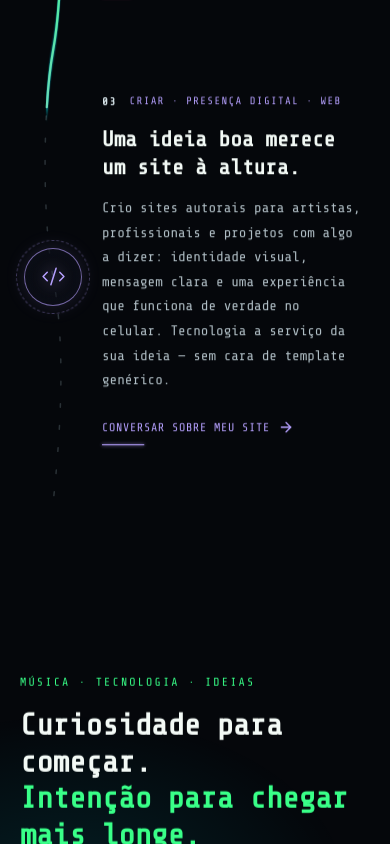
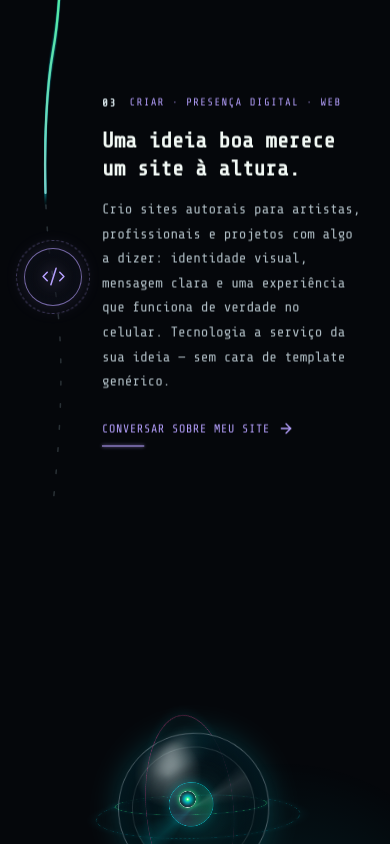
Before and after one commit to henriquefelix8920/77777, a React (Vite) app: page / in a window 390 px wide. Shown: the part 1888-2732 px from the top of the page. Built offline with nearby package versions, Linux system fonts and the light colour scheme.

Commit message:
feat: transforma manifesto em lente interativa

```diff
--- a/src/index.css
+++ b/src/index.css
@@ -1460,15 +1460,24 @@ article.group:hover .cinema-icon__spark {
   z-index: -1;
   inset: 15% 0;
   background: radial-gradient(
-    ellipse at 18% 50%,
-    rgba(0, 240, 255, 0.1),
-    transparent 62%
+    ellipse at 72% 48%,
+    rgba(0, 240, 255, 0.13),
+    transparent 58%
   );
   content: "";
   pointer-events: none;
 }
 .manifesto-inner {
   position: relative;
+  display: grid;
+  grid-template-columns: minmax(0, 1.12fr) minmax(300px, 0.88fr);
+  align-items: center;
+  gap: clamp(1.5rem, 4.5vw, 4.5rem);
+}
+.manifesto-copy {
+  position: relative;
+  z-index: 1;
+  max-width: 700px;
 }
 .manifesto-inner h2 {
   margin-top: 0.9rem;
@@ -1480,12 +1489,198 @@ article.group:hover .cinema-icon__spark {
 .manifesto-inner h2 span {
   color: #39ff88;
 }
-.manifesto-inner > p:not(.section-kicker) {
+.manifesto-inner h2 .manifesto-word--curiosity {
+  color: #f3faf6;
+}
+.manifesto-inner h2 .manifesto-word--intention {
+  color: #39ff88;
+}
+.manifesto-copy > p:not(.section-kicker) {
   max-width: 62ch;
   margin: 1rem 0 1.6rem;
   color: #b6c2c9;
   font-size: 1rem;
   line-height: 1.85;
+}
+.focus-stage {
+  --focus-progress: 0.5;
+  --focus-rotation: 0deg;
+  --focus-counter-rotation: 0deg;
+  --focus-tilt-x: 0deg;
+  --focus-tilt-y: 0deg;
+  --focus-scale: 0.86;
+  --focus-aperture: 0.62;
+  --focus-glow: 0.52;
+  position: relative;
+  z-index: 0;
+  display: grid;
+  min-height: clamp(320px, 36vw, 460px);
+  place-items: center;
+  perspective: 1100px;
+}
+.focus-stage__aura {
+  position: absolute;
+  inset: 12%;
+  border-radius: 50%;
+  background: radial-gradient(
+    circle,
+    rgba(0, 240, 255, 0.22),
+    rgba(57, 255, 136, 0.09) 32%,
+    rgba(255, 77, 166, 0.05) 48%,
+    transparent 70%
+  );
+  filter: blur(24px);
+  opacity: var(--focus-glow);
+  transform: scale(var(--focus-scale));
+  pointer-events: none;
+}
+.focus-lens {
+  position: relative;
+  width: min(100%, 410px);
+  aspect-ratio: 1;
+  transform-style: preserve-3d;
+  transform: rotateX(var(--focus-tilt-x)) rotateY(var(--focus-tilt-y))
+    scale(var(--focus-scale));
+}
+.focus-lens__orbit,
+.focus-lens__body,
+.focus-lens__iris,
+.focus-lens__core,
+.focus-lens__glint {
+  position: absolute;
+  display: block;
+  border-radius: 50%;
+  pointer-events: none;
+}
+.focus-lens__orbit {
+  border: 1px solid rgba(0, 240, 255, 0.42);
+  box-shadow:
+    0 0 14px rgba(0, 240, 255, 0.11),
+    inset 0 0 12px rgba(0, 240, 255, 0.08);
+  transform-style: preserve-3d;
+}
+.focus-lens__orbit--outer {
+  inset: 1%;
+  border-style: dashed;
+  opacity: 0.58;
+  transform: translateZ(-34px) rotateX(69deg) rotateZ(var(--focus-rotation));
+}
+.focus-lens__orbit--polar {
+  inset: 7%;
+  border-color: rgba(255, 77, 166, 0.5);
+  opacity: 0.78;
+  transform: translateZ(12px) rotateY(68deg)
+    rotateZ(var(--focus-counter-rotation));
+}
+.focus-lens__orbit--inner {
+  inset: 16%;
+  border-color: rgba(57, 255, 136, 0.43);
+  transform: translateZ(46px) rotateX(73deg) rotateZ(var(--focus-rotation));
+}
+.focus-lens__body {
+  inset: 15%;
+  overflow: hidden;
+  border: 1px solid rgba(202, 247, 255, 0.38);
+  background:
+    radial-gradient(
+      circle at 33% 27%,
+      rgba(245, 255, 255, 0.32),
+      transparent 23%
+    ),
+    radial-gradient(
+      circle at 50% 55%,
+      rgba(0, 240, 255, 0.09),
+      rgba(4, 12, 20, 0.84) 66%,
+      rgba(6, 8, 15, 0.94)
+    );
+  box-shadow:
+    0 0 36px rgba(0, 240, 255, 0.2),
+    inset 0 0 48px rgba(0, 240, 255, 0.13),
+    inset 0 -22px 44px rgba(0, 0, 0, 0.58);
+  transform: translateZ(20px);
+}
+.focus-lens__body::before {
+  position: absolute;
+  inset: 9%;
+  border: 1px solid rgba(232, 252, 255, 0.14);
+  border-radius: 50%;
+  background: conic-gradient(
+    from var(--focus-rotation),
+    transparent 0 20%,
+    rgba(255, 255, 255, 0.1) 24%,
+    transparent 31% 66%,
+    rgba(0, 240, 255, 0.13) 71%,
+    transparent 78%
+  );
+  content: "";
+}
+.focus-lens__iris {
+  inset: 28%;
+  border: 1px solid rgba(0, 240, 255, 0.67);
+  background: conic-gradient(
+    from var(--focus-rotation),
+    rgba(0, 240, 255, 0.02),
+    rgba(57, 255, 136, 0.18),
+    rgba(255, 77, 166, 0.12),
+    rgba(0, 240, 255, 0.02)
+  );
+  box-shadow:
+    0 0 24px rgba(0, 240, 255, 0.19),
+    inset 0 0 26px rgba(0, 240, 255, 0.2);
+  transform: translateZ(43px) scale(var(--focus-aperture));
+}
+.focus-lens__core {
+  inset: 42%;
+  border: 1px solid rgba(229, 255, 242, 0.82);
+  background: radial-gradient(
+    circle,
+    #f1fff7 0 4%,
+    #39ff88 12%,
+    rgba(0, 240, 255, 0.68) 27%,
+    rgba(0, 240, 255, 0.11) 57%,
+    transparent 76%
+  );
+  box-shadow:
+    0 0 14px rgba(57, 255, 136, 0.88),
+    0 0 46px rgba(0, 240, 255, 0.42);
+  transform: translateZ(76px) scale(var(--focus-aperture));
+}
+.focus-lens__glint {
+  z-index: 2;
+  top: 22%;
+  left: 31%;
+  width: 34%;
+  height: 13%;
+  border-radius: 50%;
+  background: linear-gradient(
+    110deg,
+    transparent,
+    rgba(241, 255, 255, 0.42),
+    rgba(0, 240, 255, 0.04),
+    transparent
+  );
+  filter: blur(6px);
+  transform: translateZ(72px) rotate(-32deg);
+}
+.focus-stage__caption {
+  position: absolute;
+  right: 0;
+  bottom: 3%;
+  left: 0;
+  display: flex;
+  align-items: center;
+  justify-content: center;
+  gap: 0.8rem;
+  color: #aab9c0;
+  font-size: 0.57rem;
+  letter-spacing: 0.2em;
+  white-space: nowrap;
+}
+.focus-stage__signal {
+  width: 30px;
+  height: 1px;
+  background: linear-gradient(90deg, #39ff88, #00f0ff);
+  box-shadow: 0 0 8px rgba(0, 240, 255, 0.8);
 }
 .home-footer {
   color: #89959c;
@@ -1669,6 +1864,31 @@ article.group:hover .cinema-icon__spark {
   .service-link {
     margin-top: 0.65rem;
   }
+  .manifesto-inner {
+    grid-template-columns: minmax(0, 1fr);
+    gap: 0.25rem;
+  }
+  .focus-stage {
+    width: min(68vw, 260px);
+    min-height: 0;
+    aspect-ratio: 1;
+    grid-row: 1;
+    justify-self: center;
+  }
+  .focus-lens {
+    width: 100%;
+  }
+  .focus-stage__caption {
+    bottom: 1%;
+    gap: 0.6rem;
+    font-size: 0.5rem;
+  }
+  .manifesto-copy {
+    grid-row: 2;
+  }
+  .manifesto-inner h2 {
+    font-size: clamp(1.85rem, 8vw, 2.7rem);
+  }
   .home-footer {
     padding-bottom: max(1.5rem, env(safe-area-inset-bottom));
   }
@@ -1716,6 +1936,15 @@ article.group:hover .cinema-icon__spark {
   .signal-route__progress {
     stroke-dashoffset: 0 !important;
   }
+  .focus-stage {
+    --focus-rotation: 0deg;
+    --focus-counter-rotation: 0deg;
+    --focus-tilt-x: 0deg;
+    --focus-tilt-y: 0deg;
+    --focus-scale: 0.9;
+    --focus-aperture: 0.65;
+    --focus-glow: 0.55;
+  }
   [data-reveal] {
     opacity: 1;
     transform: none;
--- a/src/pages/Home.tsx
+++ b/src/pages/Home.tsx
@@ -85,6 +85,8 @@ function useScrollExperience(
     const traveler = flow?.querySelector<HTMLElement>(
       ".signal-route__traveler",
     );
+    const focusScene =
+      document.querySelector<HTMLElement>("[data-focus-scene]");
     const routeLength = track?.getTotalLength() ?? 0;
     const targets = Array.from(
       document.querySelectorAll<HTMLElement>("[data-parallax]"),
@@ -120,6 +122,49 @@ function useScrollExperience(
           traveler.style.top = `${(point.y / 1000) * svgBounds.height}px`;
           traveler.style.opacity =
             routeProgress > 0 && routeProgress < 1 ? "1" : "0";
+        }
+        if (focusScene) {
+          const bounds = focusScene.getBoundingClientRect();
+          const distance = Math.max(
+            bounds.height + window.innerHeight * 0.48,
+            1,
+          );
+          const focusProgress = Math.max(
+            0,
+            Math.min(1, (window.innerHeight * 0.88 - bounds.top) / distance),
+          );
+          focusScene.style.setProperty(
+            "--focus-progress",
+            focusProgress.toFixed(3),
+          );
+          focusScene.style.setProperty(
+            "--focus-rotation",
+            `${(-56 + 112 * focusProgress).toFixed(1)}deg`,
+          );
+          focusScene.style.setProperty(
+            "--focus-counter-rotation",
+            `${(56 - 112 * focusProgress).toFixed(1)}deg`,
+          );
+          focusScene.style.setProperty(
+            "--focus-tilt-x",
+            `${(16 - 32 * focusProgress).toFixed(1)}deg`,
+          );
+          focusScene.style.setProperty(
+            "--focus-tilt-y",
+            `${(-11 + 22 * focusProgress).toFixed(1)}deg`,
+          );
+          focusScene.style.setProperty(
+            "--focus-scale",
+            `${(0.76 + 0.22 * focusProgress).toFixed(3)}`,
+          );
+          focusScene.style.setProperty(
+            "--focus-aperture",
+            `${(0.3 + 0.6 * focusProgress).toFixed(3)}`,
+          );
+          focusScene.style.setProperty(
+            "--focus-glow",
+            `${(0.25 + 0.55 * focusProgress).toFixed(3)}`,
+          );
         }
         const maxShift = window.matchMedia("(max-width: 760px)").matches
           ? 34
@@ -165,6 +210,16 @@ function useScrollExperience(
       targets.forEach((target) =>
         target.element.style.removeProperty("--scroll-shift"),
       );
+      [
+        "--focus-progress",
+        "--focus-rotation",
+        "--focus-counter-rotation",
+        "--focus-tilt-x",
+        "--focus-tilt-y",
+        "--focus-scale",
+        "--focus-aperture",
+        "--focus-glow",
+      ].forEach((property) => focusScene?.style.removeProperty(property));
     };
   }, [progressRef]);
 }
@@ -329,20 +384,21 @@ export default function HomePage() {
       </section>
 
       <section className="manifesto-section relative z-10" data-reveal>
-        <div
-          className="manifesto-inner mx-auto max-w-6xl px-5 py-20 sm:px-8 sm:py-28"
-          data-parallax="0.65"
-        >
+        <div className="manifesto-inner mx-auto max-w-6xl px-5 py-20 sm:px-8 sm:py-28">
+          <div className="manifesto-copy" data-parallax="0.65">
             <p className="section-kicker">MÚSICA · TECNOLOGIA · IDEIAS</p>
             <h2>
-            Curiosidade para começar.
+              <span className="manifesto-word--curiosity">Curiosidade</span>{" "}
+              para começar.
               <br />
-            <span>Intenção para chegar mais longe.</span>
+              <span className="manifesto-word--intention">
+                Intenção para chegar mais longe.
+              </span>
             </h2>
             <p>
               Seja aprendendo uma música, encontrando sua voz na improvisação ou
-            construindo sua presença na internet: o melhor caminho é aquele que
-            faz sentido para você.
+              construindo sua presença na internet: o melhor caminho é aquele
+              que faz sentido para você.
             </p>
             <a
               href={waLink(
@@ -354,6 +410,24 @@ export default function HomePage() {
             >
               Me conta o que você quer criar <ArrowRight size={17} />
             </a>
+          </div>
+          <div className="focus-stage" data-focus-scene aria-hidden="true">
+            <div className="focus-stage__aura" />
+            <div className="focus-lens">
+              <span className="focus-lens__orbit focus-lens__orbit--outer" />
+              <span className="focus-lens__orbit focus-lens__orbit--polar" />
+              <span className="focus-lens__orbit focus-lens__orbit--inner" />
+              <span className="focus-lens__body" />
+              <span className="focus-lens__iris" />
+              <span className="focus-lens__core" />
+              <span className="focus-lens__glint" />
+            </div>
+            <div className="focus-stage__caption">
+              <span>IDEIA</span>
+              <i className="focus-stage__signal" />
+              <span>EM FOCO</span>
+            </div>
+          </div>
         </div>
       </section>
 
```
Lines whose indentation alone changed are shown as unchanged.
